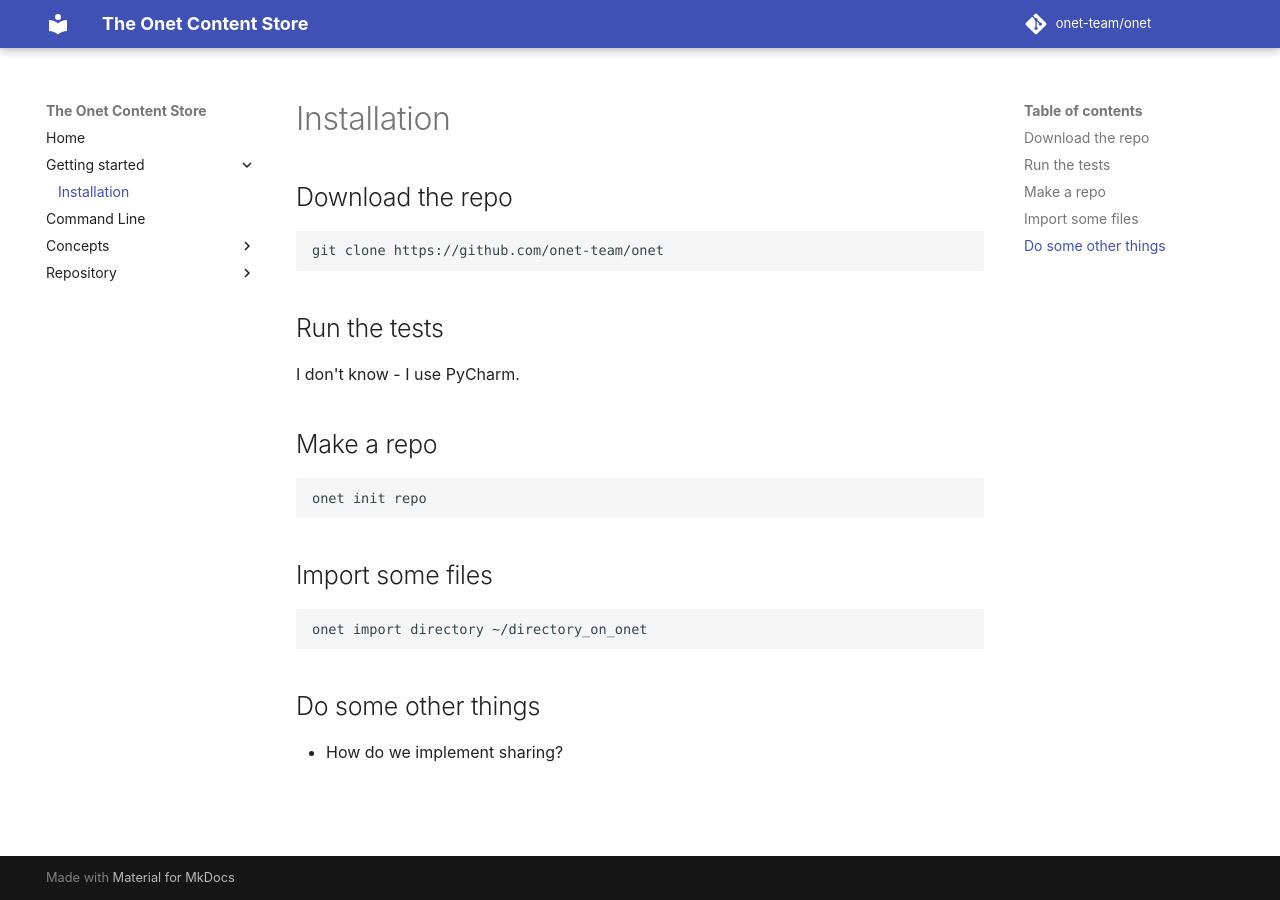
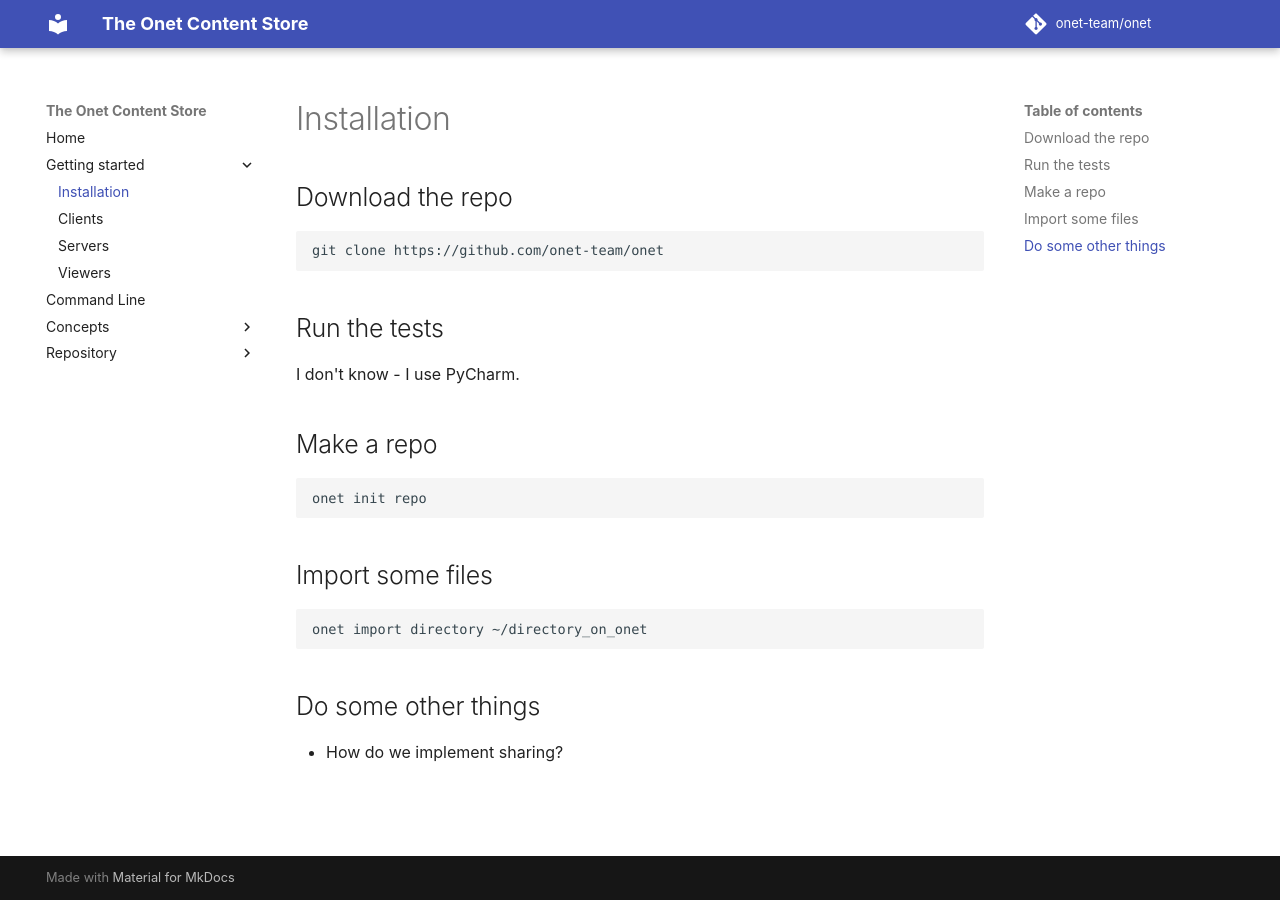
Before and after one commit to onet-team/onet, an MkDocs documentation site: the page built from docs/getting-started.md, in a window 1280 px wide. Built offline with MkDocs 1.6.1 and Material for MkDocs 9.7.7, drawn with Linux system fonts in a browser that asks for light colours; comment, search, counter and statistics services are not loaded.

Commit message:
More Updates

```diff
--- a/mkdocs.yml
+++ b/mkdocs.yml
@@ -17,6 +17,9 @@ nav:
   - Home: index.md
   - Getting started:
     - Installation: getting-started.md
+    - Clients: concepts/clients.md
+    - Servers: concepts/servers.md
+    - Viewers: concepts/viewers.md
   - Command Line: command-line.md
   - Concepts:
     - Overview: concepts/overview.md
```
Also changed, not shown: docs/concepts/viewers.md (added, +1 -0 lines).
